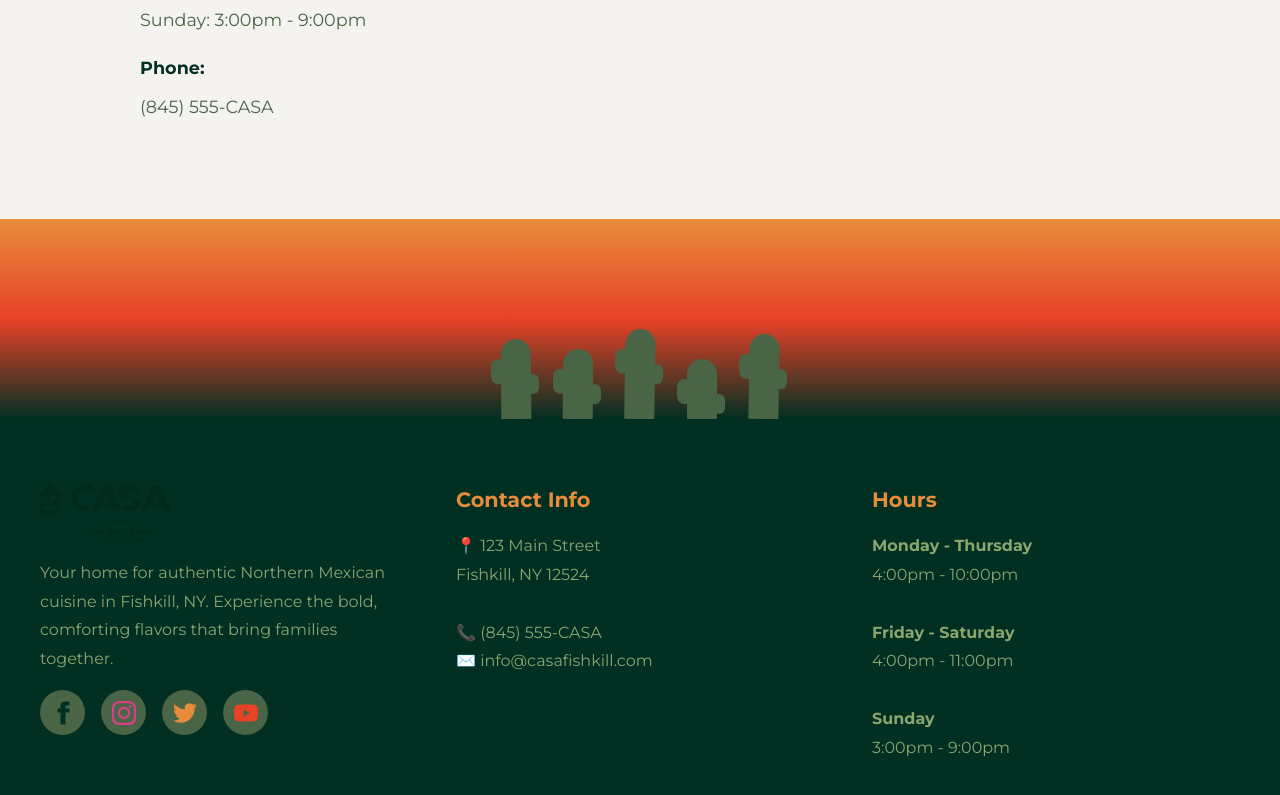
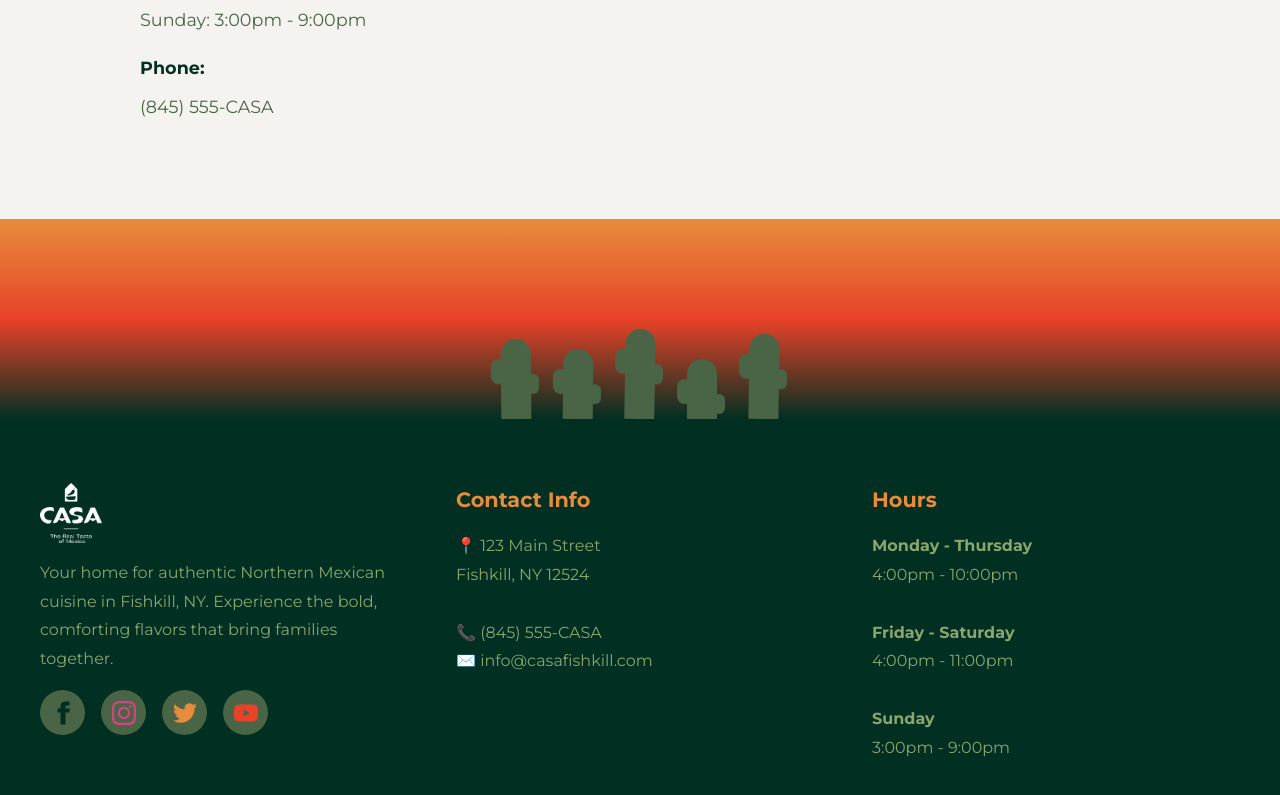
Before and after one commit to montjeffrey/CasaDraft, a website: page index.html in a window 1280 px wide. Shown: the part 3436-4231 px from the top of the page. Drawn offline with Linux system fonts and the light colour scheme.

Commit message:
Update footer logo to use path820.png

```diff
--- a/index.html
+++ b/index.html
@@ -1092,7 +1092,7 @@
         <div class="footer-container">
             <div class="footer-content">
                 <div class="footer-section">
-                    <div class="footer-logo"><img src="LOGO2.png" alt="CASA Logo" style="height:60px; vertical-align:middle;"></div>
+                    <div class="footer-logo"><img src="path820.png" alt="CASA Logo" style="height:60px; vertical-align:middle;"></div>
                     <p>Your home for authentic Northern Mexican cuisine in Fishkill, NY. Experience the bold, comforting flavors that bring families together.</p>
                     <div class="social-links">
                         <a href="#" class="facebook" title="Facebook">
```
